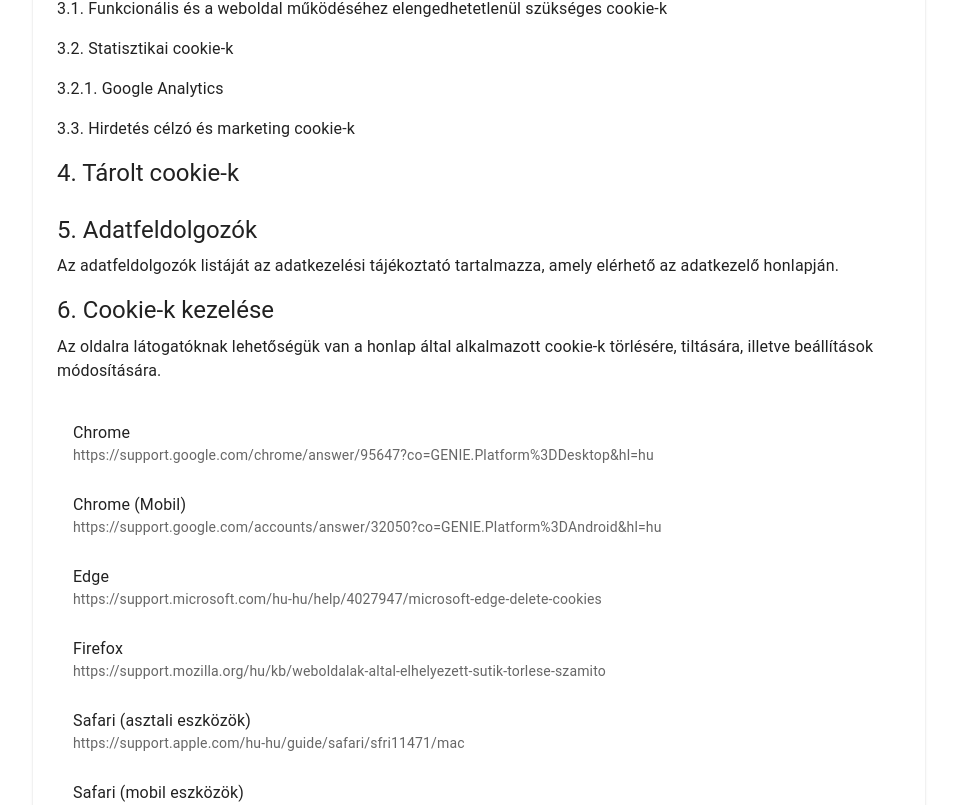
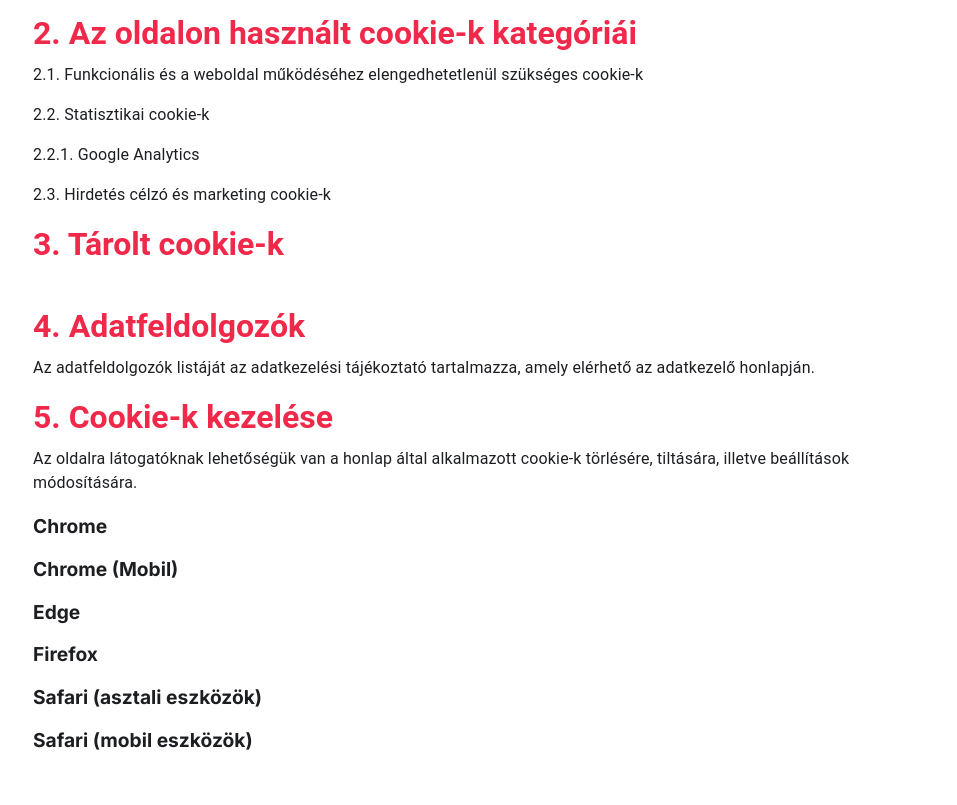
Before and after one commit to adam-i-horvath/adamistvan, a React (Create React App) app: page /cookie in a window 1280 px wide. Shown: the part 941-1746 px from the top of the page, without its empty margins (161-1118 px from the left). Built offline with nearby package versions, Linux system fonts and the light colour scheme; a web font is replaced by a local one.

Commit message:
cookie fix

```diff
--- a/public/index.html
+++ b/public/index.html
@@ -1,5 +1,5 @@
 <!DOCTYPE html>
-<html lang="en">
+<html lang="hu">
   <head>
     <meta charset="utf-8" />
     <link rel="icon" href="%PUBLIC_URL%/favicon.ico" />
@@ -9,7 +9,6 @@
       name="description"
       content="Web site created using create-react-app"
     />
-    <link rel="apple-touch-icon" href="%PUBLIC_URL%/logo192.png" />
     <link rel="manifest" href="%PUBLIC_URL%/manifest.json" />
     <title>Ádám</title>
   </head>
--- a/src/components/Footer/Footer.css
+++ b/src/components/Footer/Footer.css
@@ -33,6 +33,12 @@
     filter: none;
 }
 
+a {
+  color: var(--navbar-text-color);
+  font-size: 1.2rem;
+  text-decoration: none;
+}
+
 
 
  @media (max-width: 600px) {
--- a/src/components/Footer/Footer.js
+++ b/src/components/Footer/Footer.js
@@ -29,6 +29,7 @@ function Footer() {
           />
           <Box component="img" className="mui__logo" alt="Php" src={MuiLogo} />
         </div>
+        <a href="/cookie">Cookie tájékoztató</a>
         <p>&copy; {year} adamistvan.hu | Horváth Ádám István</p>
         <p>Minden jog fenntartva.</p>
       </div>
--- a/src/pages/Cookie/Cookie.js
+++ b/src/pages/Cookie/Cookie.js
@@ -17,17 +17,24 @@ const Cookie = () => {
   }, []);
 
   return (
-    <Box sx={{ padding: 3 }}>
-      <Paper sx={{ padding: 3 }}>
+    <Box>
+      <Paper
+        sx={{
+          padding: 3,
+          backgroundColor: 'transparent',
+          color: 'var(--text-color)',
+          boxShadow: 'none',
+        }}
+      >
         <Typography variant="h4" gutterBottom>
-          1. Cookie Tájékoztató
+          <h1>Cookie Tájékoztató</h1>
         </Typography>
         <Typography variant="body1" paragraph>
-          2. Mi az a cookie? A cookie-k kis méretű, betűket és számokat,
-          központozást és egyéb, technikai karaktereket tartalmazó fájlok,
-          amelyek egyes weboldalak látogatásakor kerülnek tárolásra eszközén
-          (számítógép, mobiltelefon, tablet, okos TV stb.). Ezek olyan, a
-          weboldalak felhasználását segítő informatikai adatok, melyeket a
+          <h2>1. Mi az a cookie? </h2>A cookie-k kis méretű, betűket és
+          számokat, központozást és egyéb, technikai karaktereket tartalmazó
+          fájlok, amelyek egyes weboldalak látogatásakor kerülnek tárolásra
+          eszközén (számítógép, mobiltelefon, tablet, okos TV stb.). Ezek olyan,
+          a weboldalak felhasználását segítő informatikai adatok, melyeket a
           webszerver küld a felhasználó böngészőjének, a felhasználó eszközén
           tárolódnak, és a böngésző visszaküldi a szervernek minden alkalommal,
           amikor a webszerverről adatot kér. Nem tartalmaznak futtatható
@@ -75,88 +82,107 @@ const Cookie = () => {
           el a harmadik fél honlapjára.
         </Typography>
         <Typography variant="h5" gutterBottom>
-          3. Az oldalon használt cookie-k kategóriái
+          <h2>2. Az oldalon használt cookie-k kategóriái</h2>
         </Typography>
         <Typography variant="body1" paragraph>
-          3.1. Funkcionális és a weboldal működéséhez elengedhetetlenül
+          2.1. Funkcionális és a weboldal működéséhez elengedhetetlenül
           szükséges cookie-k
         </Typography>
         <Typography variant="body1" paragraph>
-          3.2. Statisztikai cookie-k
+          2.2. Statisztikai cookie-k
         </Typography>
         <Typography variant="body1" paragraph>
-          3.2.1. Google Analytics
+          2.2.1. Google Analytics
         </Typography>
         <Typography variant="body1" paragraph>
-          3.3. Hirdetés célzó és marketing cookie-k
+          2.3. Hirdetés célzó és marketing cookie-k
         </Typography>
 
         <Typography variant="h5" gutterBottom>
-          4. Tárolt cookie-k
+          <h2>3. Tárolt cookie-k</h2>
         </Typography>
         <List>
           {Object.entries(cookies).map(([key, value]) => (
             <ListItem key={key}>
-              <ListItemText
-                primary={<strong>{key}:</strong>}
-                secondary={value}
-              />
+              <ListItemText primary={<strong>{key}:</strong>} />
+              <p>{value}</p>
             </ListItem>
           ))}
         </List>
 
         <Typography variant="h5" gutterBottom>
-          5. Adatfeldolgozók
+          <h2>4. Adatfeldolgozók</h2>
         </Typography>
         <Typography variant="body1" paragraph>
           Az adatfeldolgozók listáját az adatkezelési tájékoztató tartalmazza,
           amely elérhető az adatkezelő honlapján.
         </Typography>
         <Typography variant="h5" gutterBottom>
-          6. Cookie-k kezelése
+          <h2>5. Cookie-k kezelése</h2>
         </Typography>
         <Typography variant="body1" paragraph>
           Az oldalra látogatóknak lehetőségük van a honlap által alkalmazott
           cookie-k törlésére, tiltására, illetve beállítások módosítására.
         </Typography>
-        <List>
-          <ListItem>
-            <ListItemText
-              primary="Chrome"
-              secondary="https://support.google.com/chrome/answer/95647?co=GENIE.Platform%3DDesktop&hl=hu"
-            />
-          </ListItem>
-          <ListItem>
-            <ListItemText
-              primary="Chrome (Mobil)"
-              secondary="https://support.google.com/accounts/answer/32050?co=GENIE.Platform%3DAndroid&hl=hu"
-            />
-          </ListItem>
-          <ListItem>
-            <ListItemText
-              primary="Edge"
-              secondary="https://support.microsoft.com/hu-hu/help/4027947/microsoft-edge-delete-cookies"
-            />
-          </ListItem>
-          <ListItem>
-            <ListItemText
-              primary="Firefox"
-              secondary="https://support.mozilla.org/hu/kb/weboldalak-altal-elhelyezett-sutik-torlese-szamito"
-            />
-          </ListItem>
-          <ListItem>
-            <ListItemText
-              primary="Safari (asztali eszközök)"
-              secondary="https://support.apple.com/hu-hu/guide/safari/sfri11471/mac"
-            />
-          </ListItem>
-          <ListItem>
-            <ListItemText
-              primary="Safari (mobil eszközök)"
-              secondary="https://support.apple.com/hu-hu/HT201265"
-            />
-          </ListItem>
-        </List>
+        <h3>
+          <a
+            href="https://support.google.com/chrome/answer/95647?co=GENIE.Platform%3DDesktop&hl=hu"
+            target="_blank"
+            rel="noreferrer"
+          >
+            Chrome
+          </a>
+        </h3>
+
+        <h3>
+          <a
+            href="https://support.google.com/accounts/answer/32050?co=GENIE.Platform%3DAndroid&hl=hu"
+            target="_blank"
+            rel="noreferrer"
+          >
+            Chrome (Mobil)
+          </a>
+        </h3>
+
+        <h3>
+          <a
+            href="https://support.microsoft.com/hu-hu/help/4027947/microsoft-edge-delete-cookies"
+            target="_blank"
+            rel="noreferrer"
+          >
+            Edge
+          </a>
+        </h3>
+
+        <h3>
+          <a
+            href="https://support.mozilla.org/hu/kb/weboldalak-altal-elhelyezett-sutik-torlese-szamito"
+            target="_blank"
+            rel="noreferrer"
+          >
+            Firefox
+          </a>
+        </h3>
+
+        <h3>
+          <a
+            href="https://support.apple.com/hu-hu/guide/safari/sfri11471/mac"
+            target="_blank"
+            rel="noreferrer"
+          >
+            Safari (asztali eszközök)
+          </a>
+        </h3>
+
+        <h3>
+          <a
+            href="https://support.apple.com/hu-hu/HT201265"
+            target="_blank"
+            rel="noreferrer"
+          >
+            Safari (mobil eszközök)
+          </a>
+        </h3>
       </Paper>
     </Box>
   );
```
